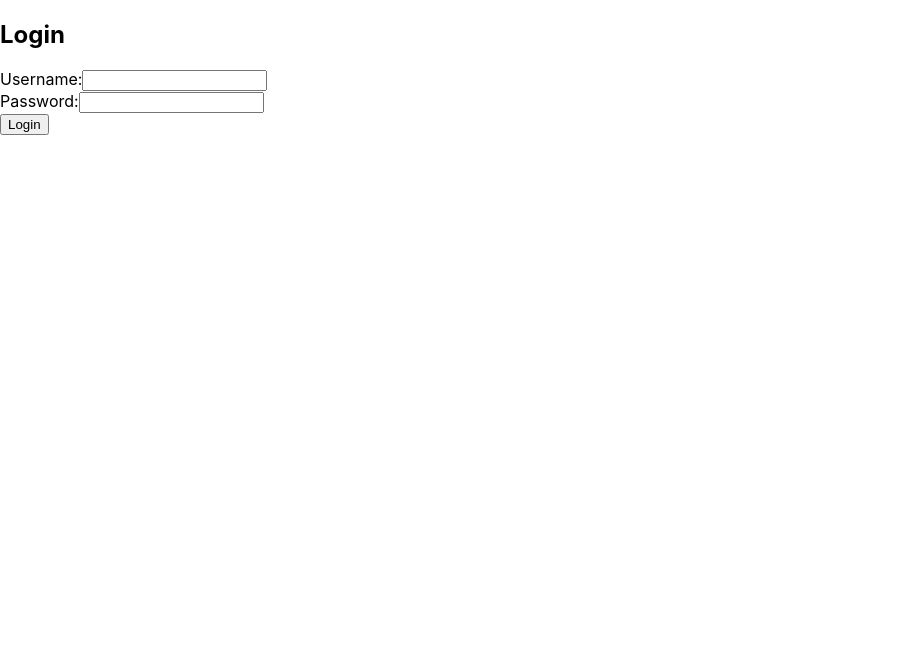
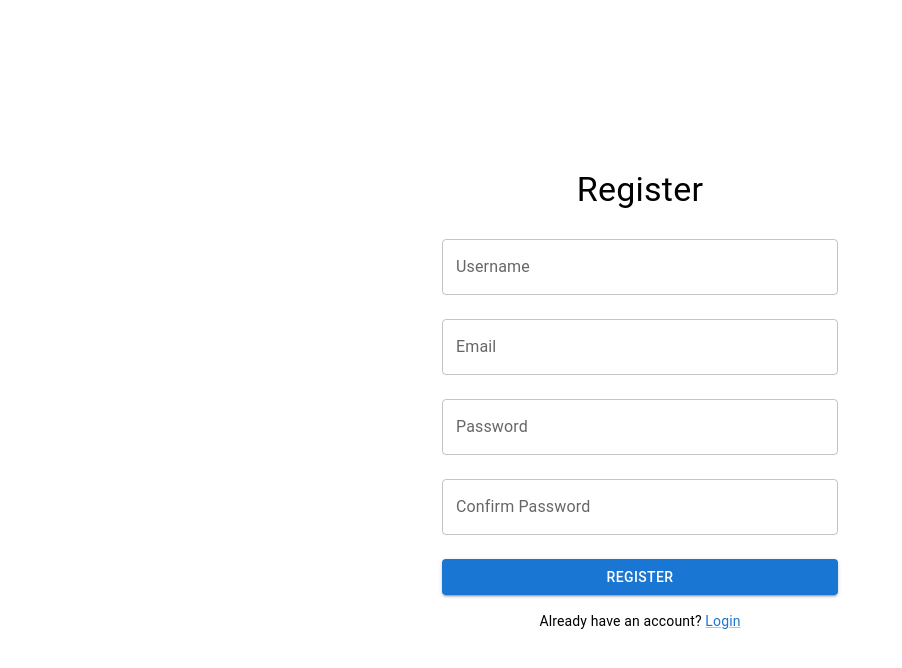
Before and after one commit to RadoszWerner/forum_frontend, a React (Create React App) app: page /register in a window 1280 px wide. Shown: the top 668 px of the page, without its empty margins (0-902 px from the left). Built offline with nearby package versions, Linux system fonts and the light colour scheme.

Commit message:
Dodanie rejestracji, prace nad wyswietlaniem komentarzy pod postem (zapytanie do api zwraca tylko komenty, trzeba zmienic)

```diff
--- a/src/App.jsx
+++ b/src/App.jsx
@@ -13,7 +13,7 @@ const App = () => {
       <Routes>
         {/* Strony bez navbar i autentykacji */}
         <Route path="/login" element={<LoginPage />} />
-        <Route path="/registration" element={<RegistrationPage />} />
+        <Route path="/register" element={<RegistrationPage />} />
 
         {/* Strony z navbar i autentykacja */}
         <Route
--- /dev/null
+++ b/src/components/Comments/Comment.jsx
@@ -0,0 +1,22 @@
+import React from "react";
+import { Paper, Typography } from "@mui/material";
+
+const Comment = ({ comment }) => {
+  return (
+    <Paper
+      elevation={2}
+      sx={{
+        padding: "10px",
+        marginTop: "10px",
+        backgroundColor: "#f9f9f9",
+      }}
+    >
+      <Typography variant="body2" color="textSecondary">
+        {comment.user.username} | {new Date(comment.createdAt).toLocaleString()}
+      </Typography>
+      <Typography variant="body1">{comment.content}</Typography>
+    </Paper>
+  );
+};
+
+export default Comment;
--- a/src/components/Pages/LoginPage.jsx
+++ b/src/components/Pages/LoginPage.jsx
@@ -1,5 +1,14 @@
 import React, { useState } from "react";
 import { useNavigate } from "react-router-dom";
+import {
+  Container,
+  TextField,
+  Button,
+  Typography,
+  Box,
+  Alert,
+  Link,
+} from "@mui/material";
 
 const LoginPage = () => {
   const [username, setUsername] = useState("");
@@ -29,29 +38,57 @@ const LoginPage = () => {
   };
 
   return (
-    <div>
-      <h2>Login</h2>
-      <form onSubmit={handleLogin}>
-        <div>
-          <label>Username:</label>
-          <input
-            type="text"
+    <Container maxWidth="xs">
+      <Box
+        sx={{
+          display: "flex",
+          flexDirection: "column",
+          alignItems: "center",
+          justifyContent: "center",
+          height: "100vh",
+        }}
+      >
+        <Typography variant="h4" component="h1" gutterBottom>
+          Login
+        </Typography>
+        <Box component="form" onSubmit={handleLogin} sx={{ width: "100%" }}>
+          <TextField
+            label="Username"
+            variant="outlined"
+            fullWidth
+            margin="normal"
             value={username}
             onChange={(e) => setUsername(e.target.value)}
           />
-        </div>
-        <div>
-          <label>Password:</label>
-          <input
+          <TextField
+            label="Password"
             type="password"
+            variant="outlined"
+            fullWidth
+            margin="normal"
             value={password}
             onChange={(e) => setPassword(e.target.value)}
           />
-        </div>
-        <button type="submit">Login</button>
-        {error && <p style={{ color: "red" }}>{error}</p>}
-      </form>
-    </div>
+          {error && (
+            <Alert severity="error" sx={{ mt: 2 }}>
+              {error}
+            </Alert>
+          )}
+          <Button
+            type="submit"
+            variant="contained"
+            color="primary"
+            fullWidth
+            sx={{ mt: 2 }}
+          >
+            Login
+          </Button>
+          <Typography variant="body2" align="center" sx={{ mt: 2 }}>
+            Don’t have an account? <Link href="/register">Register</Link>
+          </Typography>
+        </Box>
+      </Box>
+    </Container>
   );
 };
 
--- a/src/components/Pages/RegistrationPage.jsx
+++ b/src/components/Pages/RegistrationPage.jsx
@@ -0,0 +1,126 @@
+import React, { useState } from "react";
+import { useNavigate } from "react-router-dom";
+import {
+  Container,
+  TextField,
+  Button,
+  Typography,
+  Box,
+  Alert,
+  Link,
+} from "@mui/material";
+
+const RegisterPage = () => {
+  const [username, setUsername] = useState("");
+  const [email, setEmail] = useState("");
+  const [password, setPassword] = useState("");
+  const [confirmPassword, setConfirmPassword] = useState("");
+  const [error, setError] = useState("");
+  const [success, setSuccess] = useState("");
+  const navigate = useNavigate();
+
+  const handleRegister = async (e) => {
+    e.preventDefault();
+    if (password !== confirmPassword) {
+      setError("Passwords do not match");
+      return;
+    }
+    try {
+      const response = await fetch("http://localhost:8080/users/register", {
+        method: "POST",
+        headers: { "Content-Type": "application/json" },
+        body: JSON.stringify({ username, email, password }),
+      });
+
+      const data = await response.json();
+      if (response.ok) {
+        setSuccess("Registration successful. You can now log in.");
+        setError("");
+        setTimeout(() => navigate("/login"), 3000);
+      } else {
+        setError(data.error || "Registration failed. Please try again.");
+      }
+    } catch (err) {
+      setError("An error occurred. Please try again.");
+    }
+  };
+
+  return (
+    <Container maxWidth="xs">
+      <Box
+        sx={{
+          display: "flex",
+          flexDirection: "column",
+          alignItems: "center",
+          justifyContent: "center",
+          height: "100vh",
+        }}
+      >
+        <Typography variant="h4" component="h1" gutterBottom>
+          Register
+        </Typography>
+        <Box component="form" onSubmit={handleRegister} sx={{ width: "100%" }}>
+          <TextField
+            label="Username"
+            variant="outlined"
+            fullWidth
+            margin="normal"
+            value={username}
+            onChange={(e) => setUsername(e.target.value)}
+          />
+          <TextField
+            label="Email"
+            type="email"
+            variant="outlined"
+            fullWidth
+            margin="normal"
+            value={email}
+            onChange={(e) => setEmail(e.target.value)}
+          />
+          <TextField
+            label="Password"
+            type="password"
+            variant="outlined"
+            fullWidth
+            margin="normal"
+            value={password}
+            onChange={(e) => setPassword(e.target.value)}
+          />
+          <TextField
+            label="Confirm Password"
+            type="password"
+            variant="outlined"
+            fullWidth
+            margin="normal"
+            value={confirmPassword}
+            onChange={(e) => setConfirmPassword(e.target.value)}
+          />
+          {error && (
+            <Alert severity="error" sx={{ mt: 2 }}>
+              {error}
+            </Alert>
+          )}
+          {success && (
+            <Alert severity="success" sx={{ mt: 2 }}>
+              {success}
+            </Alert>
+          )}
+          <Button
+            type="submit"
+            variant="contained"
+            color="primary"
+            fullWidth
+            sx={{ mt: 2 }}
+          >
+            Register
+          </Button>
+          <Typography variant="body2" align="center" sx={{ mt: 2 }}>
+            Already have an account? <Link href="/login">Login</Link>
+          </Typography>
+        </Box>
+      </Box>
+    </Container>
+  );
+};
+
+export default RegisterPage;
--- a/src/components/Posts/PostDetails.jsx
+++ b/src/components/Posts/PostDetails.jsx
@@ -1,5 +1,6 @@
 import React, { useEffect, useState } from "react";
 import { CircularProgress, Typography, Box, Paper } from "@mui/material";
+import Comment from "../Comments/Comment";
 
 const PostDetails = ({ postId }) => {
   const [post, setPost] = useState(null);
@@ -8,7 +9,7 @@ const PostDetails = ({ postId }) => {
 
   useEffect(() => {
     const token = localStorage.getItem("token");
-    fetch(`http://localhost:8080/posts/${postId}`, {
+    fetch(`http://localhost:8080/comments/post/${postId}`, {
       headers: {
         Authorization: `Bearer ${token}`,
       },
@@ -42,17 +43,7 @@ const PostDetails = ({ postId }) => {
       </Paper>
       <Typography variant="h6">Comments:</Typography>
       {comments.map((comment) => (
-        <Paper
-          key={comment.id}
-          elevation={2}
-          sx={{ padding: "10px", marginTop: "10px" }}
-        >
-          <Typography variant="body2" color="textSecondary">
-            {comment.user.username} |{" "}
-            {new Date(comment.createdAt).toLocaleString()}
-          </Typography>
-          <Typography variant="body1">{comment.content}</Typography>
-        </Paper>
+        <Comment key={comment.id} comment={comment} />
       ))}
     </Box>
   );
```
